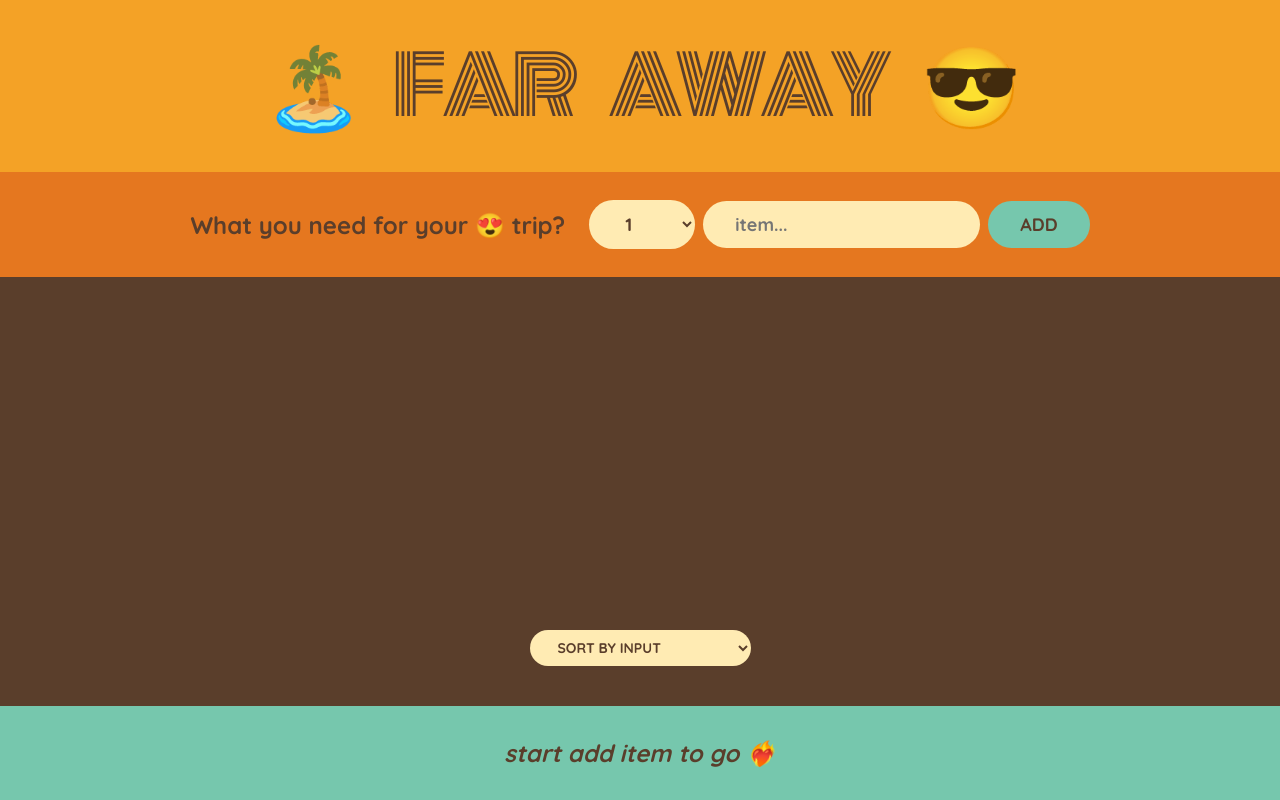
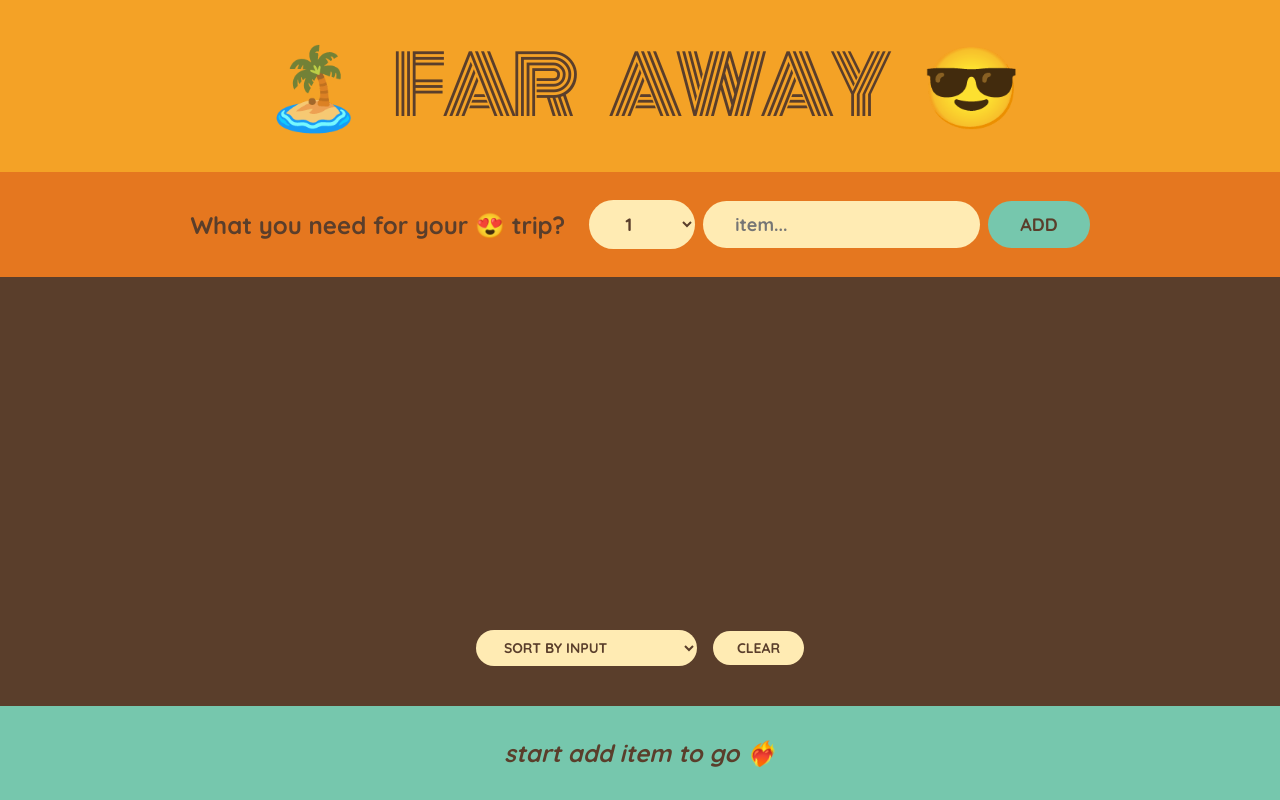
Before and after one commit to abkrym5555/travel-list, a React (Create React App) app: page / in a window 1280 px wide. Built offline with nearby package versions, Linux system fonts and the light colour scheme.

Commit message:
add clear button list

```diff
--- a/src/App.js
+++ b/src/App.js
@@ -18,7 +18,9 @@ export default function App() {
       )
     );
   }
-
+  function handelClearList() {
+    if (window.confirm("do you want to remove you list?")) setItems([]);
+  }
   return (
     <div className="app">
       <Logo />
@@ -27,6 +29,7 @@ export default function App() {
         items={items}
         handeRemoveItem={handeRemoveItem}
         handeCheckItem={handeCheckItem}
+        handelClearList={handelClearList}
       />
       <Stats items={items} />
     </div>
@@ -73,7 +76,12 @@ function Form({ handelAddItem }) {
   );
 }
 
-function PackingList({ items, handeRemoveItem, handeCheckItem }) {
+function PackingList({
+  items,
+  handeRemoveItem,
+  handeCheckItem,
+  handelClearList,
+}) {
   const [sortBy, setSortBy] = useState("input");
   let sortItems;
   if (sortBy === "input") sortItems = items;
@@ -105,6 +113,7 @@ function PackingList({ items, handeRemoveItem, handeCheckItem }) {
           <option value="description">sort by description</option>
           <option value="packed">sort by packed</option>
         </select>
+        <button onClick={handelClearList}>clear</button>
       </div>
     </div>
   );
```
